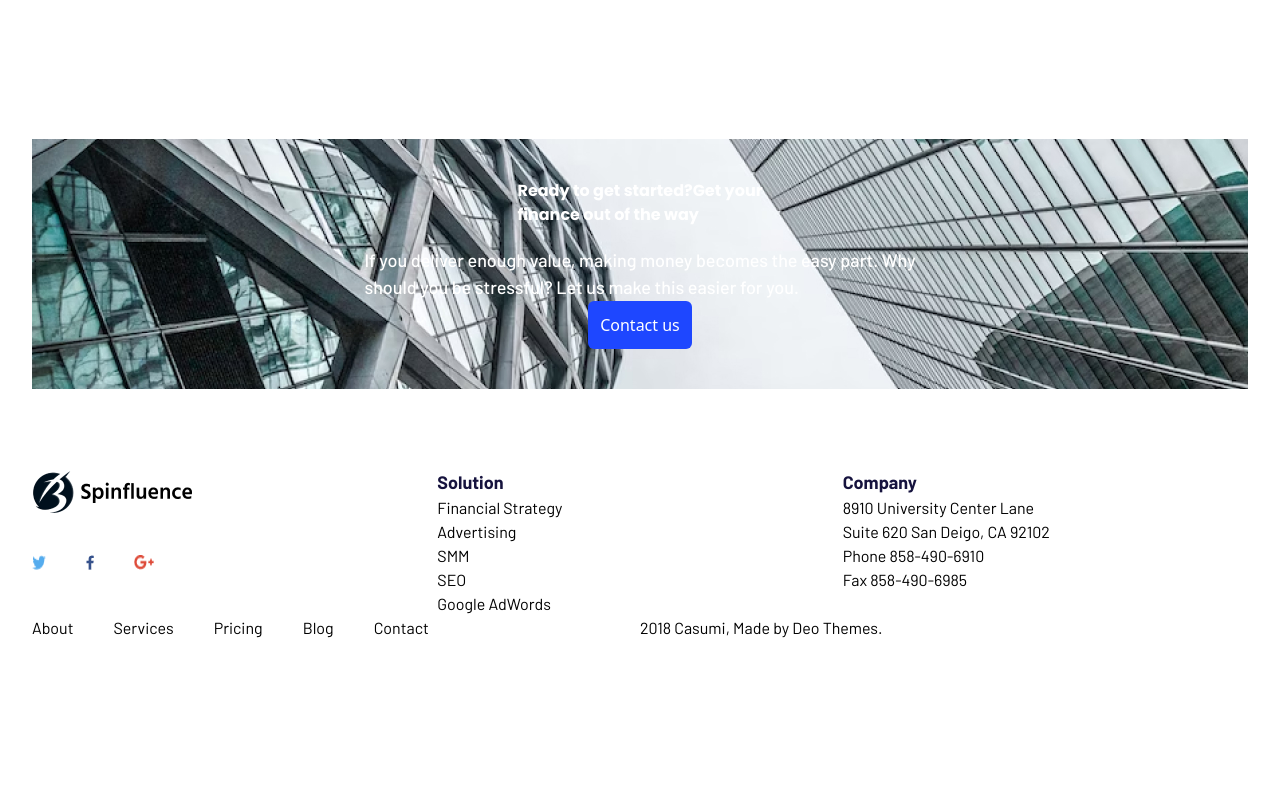
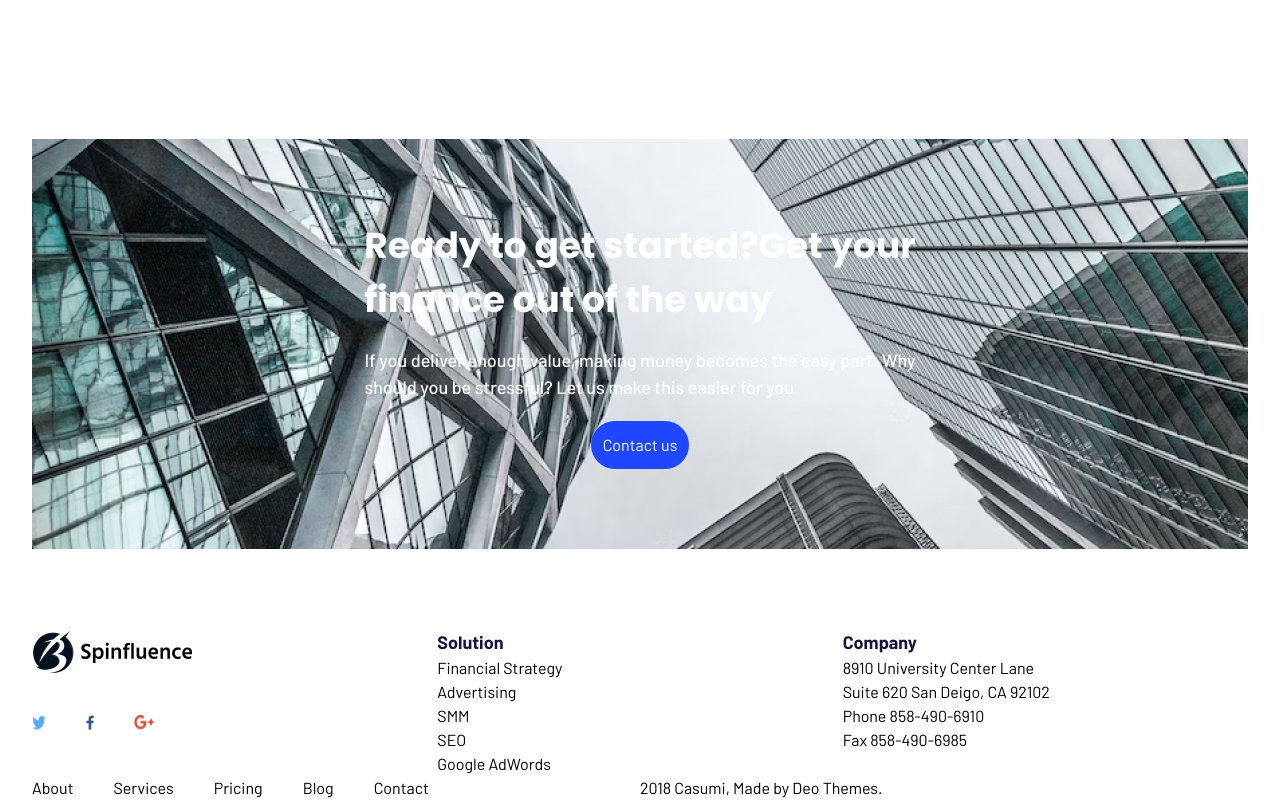
Before and after one commit to Alexandra4373/Spinfluence, a React (Vite) app: page / in a window 1280 px wide. Shown: the part 5070-5870 px from the top of the page. Before the commit the page ends 5710 px from the top, so only its background shows below. Built offline with nearby package versions, Linux system fonts and the light colour scheme; a web font is replaced by a local one.

Commit message:
Update App.jsx

```diff
--- a/src/App.jsx
+++ b/src/App.jsx
@@ -366,8 +366,8 @@ function App() {
 
           {/* Contact us */}
           <div className="container py-20">
-            <div className="flex flex-col justify-center items-center text-white bg-cta p-10">
-              <h1 className="text-[36px line-h-48] font-bold font-poppins">
+            <div className="flex flex-col justify-center items-center text-white bg-cta opacity-1 p-20">
+              <h1 className="text-[36px] line-h-48] font-bold font-poppins">
                 Ready to get started?Get your
                 <br />
                 finance out of the way
@@ -379,7 +379,9 @@ function App() {
                 you.
               </p>
 
-              <button className=" rounded-md p-3 bg-primary">Contact us</button>
+              <button className=" rounded-3xl  mt-5 p-3 bg-primary font-barlow">
+                Contact us
+              </button>
             </div>
           </div>
 
```
